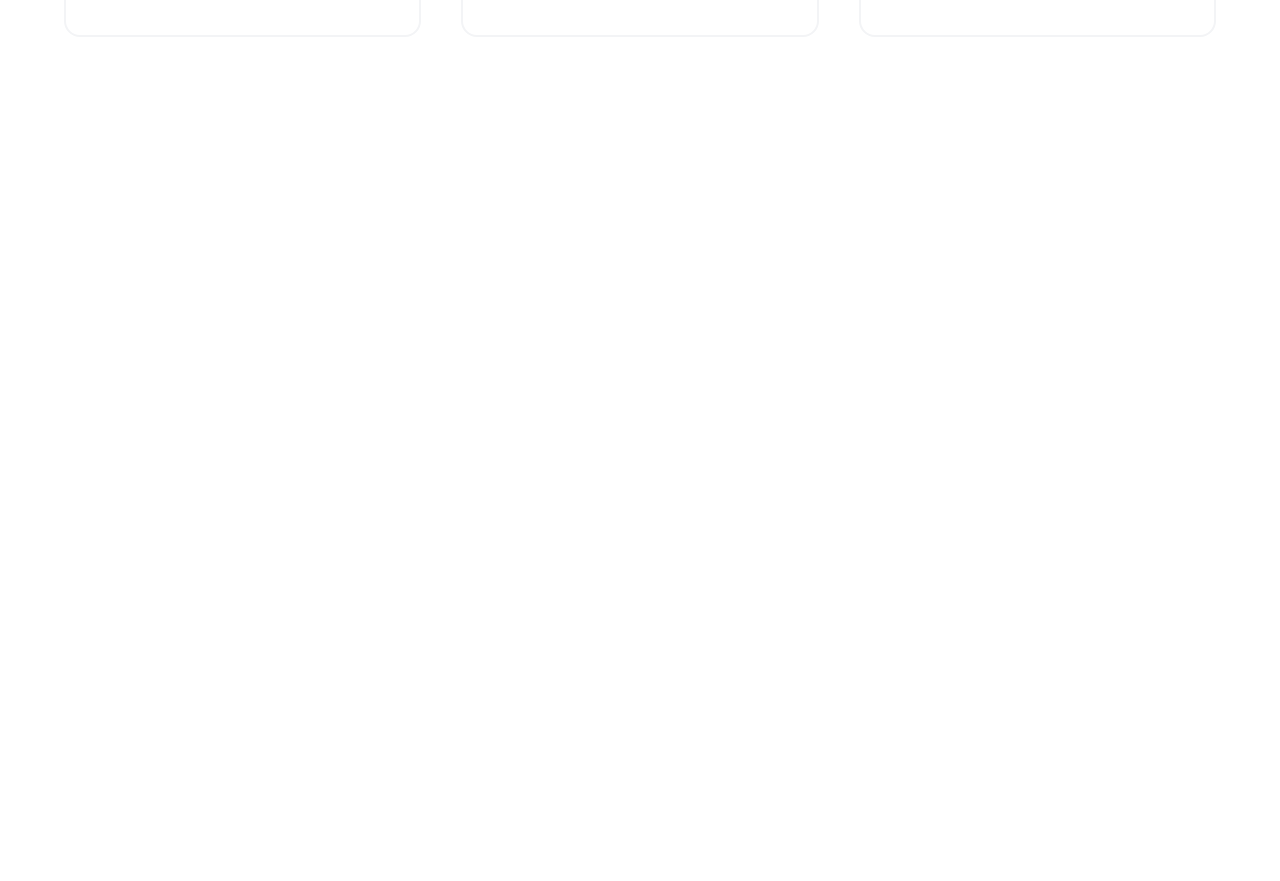
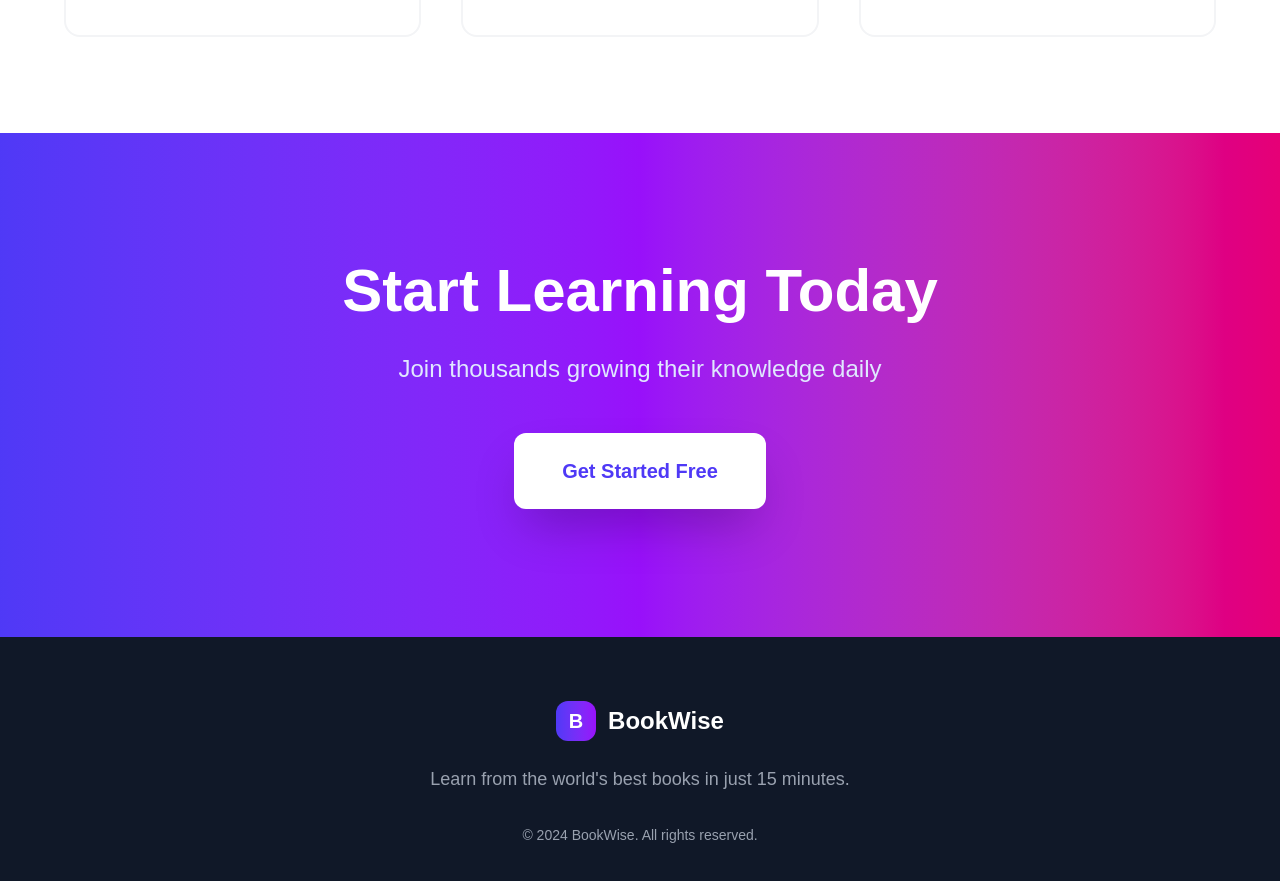
Before and after one commit to fahimhasandev/bookwise, a Next.js app: page / in a window 1280 px wide. Shown: the part 1721-2602 px from the top of the page. Before the commit the page ends 1854 px from the top, so only its background shows below. Built offline with nearby package versions, Linux system fonts and the light colour scheme.

Commit message:
Add CTA and Footer

```diff
--- a/app/page.tsx
+++ b/app/page.tsx
@@ -149,6 +149,39 @@ export default function HomePage() {
           </div>
         </div>
       </section>
+      {/* CTA */}
+      <section className="py-32 bg-gradient-to-r from-indigo-600 via-purple-600 to-pink-600">
+        <div className="container mx-auto px-4 text-center">
+          <h2 className="text-5xl md:text-6xl font-bold text-white mb-8">
+            Start Learning Today
+          </h2>
+          <p className="text-2xl text-indigo-100 mb-12 max-w-2xl mx-auto">
+            Join thousands growing their knowledge daily
+          </p>
+          <Link
+            href="/register"
+            className="inline-block px-12 py-6 bg-white text-indigo-600 text-xl rounded-xl font-bold shadow-2xl hover:shadow-white/30 transform hover:scale-105 transition-all"
+          >
+            Get Started Free
+          </Link>
+        </div>
+      </section>
+
+      {/* Footer */}
+      <footer className="bg-gray-900 text-gray-400 py-16">
+        <div className="container mx-auto px-4 text-center">
+          <div className="flex items-center justify-center space-x-3 mb-6">
+            <div className="w-10 h-10 bg-gradient-to-r from-indigo-600 to-purple-600 rounded-xl flex items-center justify-center">
+              <span className="text-white font-bold text-xl">B</span>
+            </div>
+            <span className="text-2xl font-bold text-white">BookWise</span>
+          </div>
+          <p className="mb-8 text-lg">
+            Learn from the world's best books in just 15 minutes.
+          </p>
+          <p className="text-sm">&copy; 2024 BookWise. All rights reserved.</p>
+        </div>
+      </footer>
     </div>
   );
 }
```
